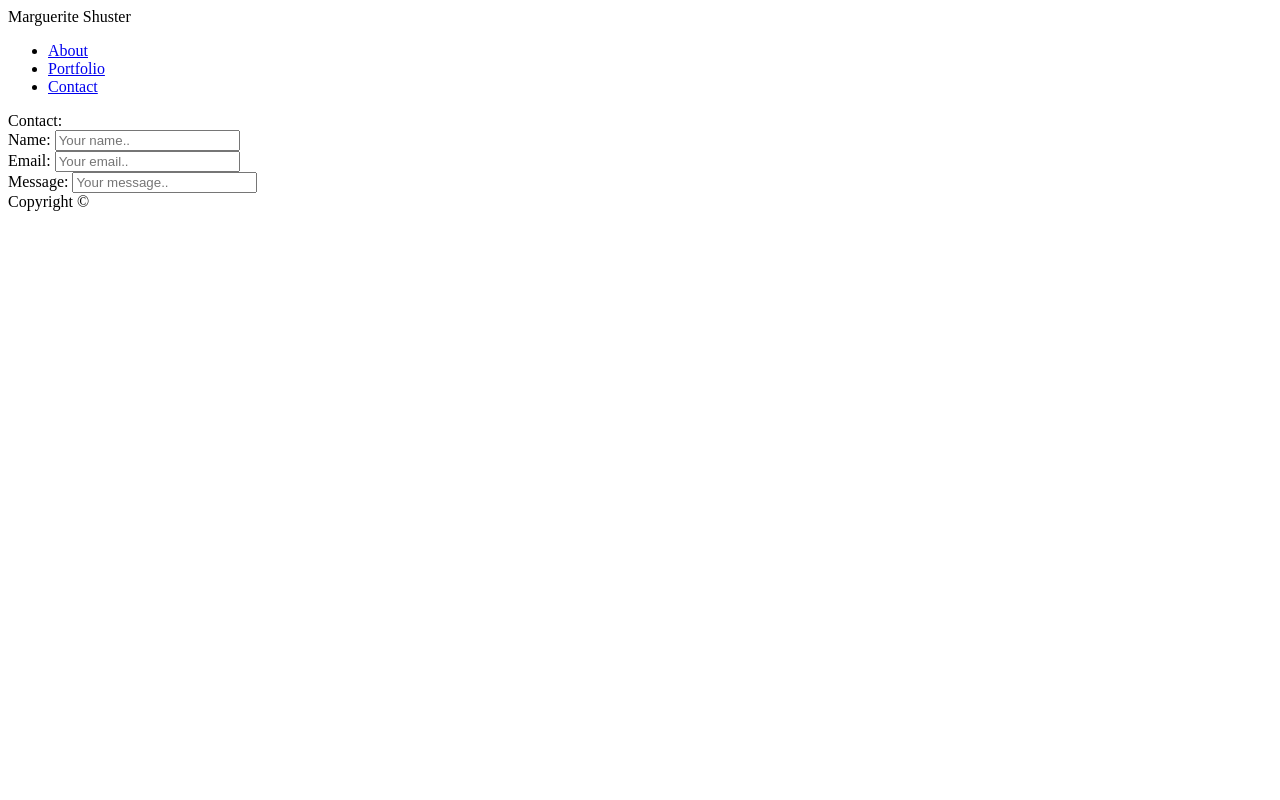
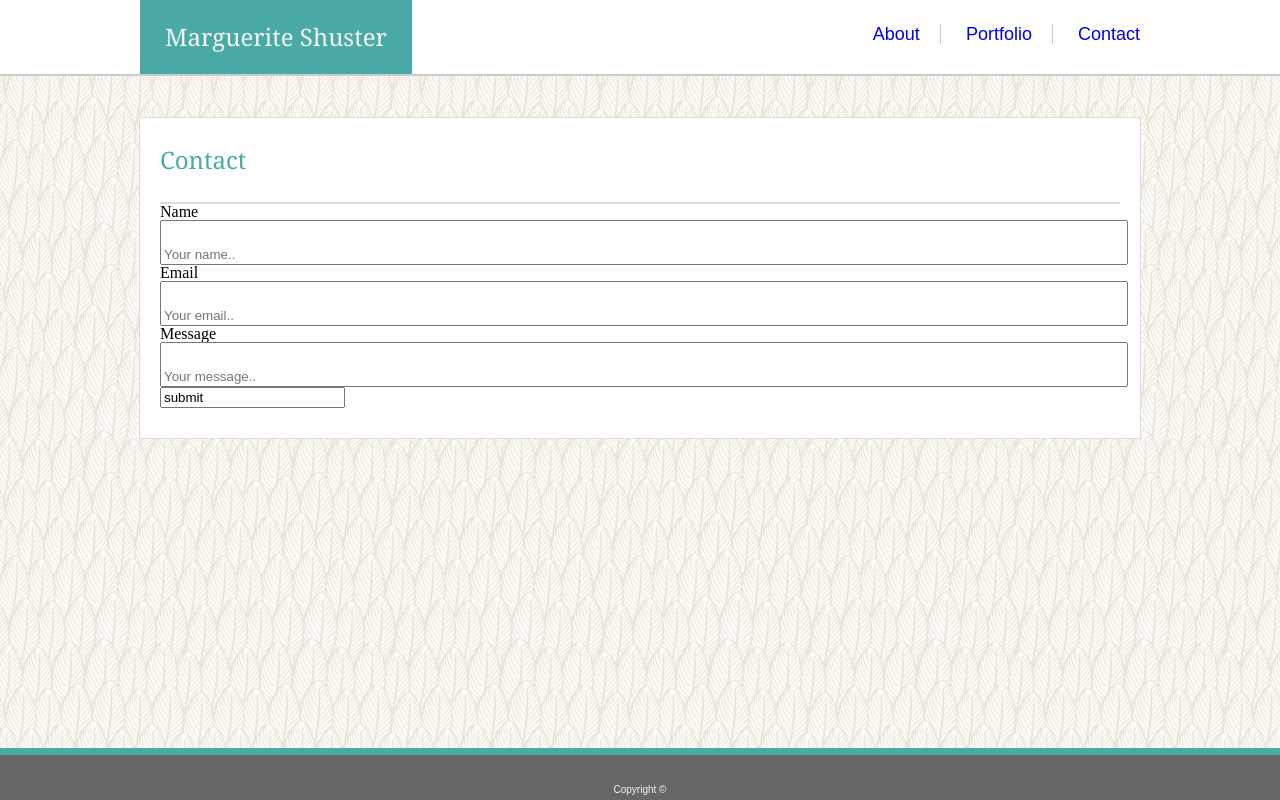
Before and after one commit to mshuster4/Basic-Portfolio, a plain HTML site: page contact.html in a window 1280 px wide. Drawn offline with Linux system fonts and the light colour scheme.

Commit message:
contact code

```diff
--- a/assets/css/style.css
+++ b/assets/css/style.css
@@ -110,6 +110,15 @@ p {
     height: 200px;
 }
 
+input[type=text] {
+    width: 100%;
+    padding-top: 25px;
+}
+
+input[type=submit]:hover {
+    background-color: green;
+}
+
 .content-header {
     color: #4aaaa5;
     margin-left: auto;
--- a/contact.html
+++ b/contact.html
@@ -1,32 +1,42 @@
 <!DOCTYPE html>
-<html>
+    <html lang="en-us">
         <head>
+                <link rel="stylesheet" href="assets/css/reset.css">
+                <link rel="stylesheet" href="assets/css/style.css">
                 <title>Marguerite Shuster</title>
             </head>
             <body>
-        <div>
-            <header>Marguerite Shuster</header>
+                <header>
+                    <div class="wrapper">
+                        <div class="main-header">
+                            <h1>Marguerite Shuster</h1>
+                        </div>
+                        <div class="nav">
                             <nav>
-                <ul>
-                    <li><a href="#">About</a></li>
-                    <li><a href="#">Portfolio</a></li>
-                    <li><a href="#">Contact</a></li>
-                </ul>
+                                <a class="about-button" href="#about">About</a>
+                                <a class="port-button" href="#portfolio">Portfolio</a>
+                                <a class="contact-button" href="#contact">Contact</a>
                             </nav>
-            <div>
-                <header>Contact:</header>
-                <div>
+                        </div>
+                    </div>
+                </header>
+                <br>
+                <div class="main-content">
+                    <div class="content-header">
+                        <h2>Contact</h2>
+                    </div>
                             <form action="action_page.php">
-                        <label for="name">Name:</label>
-                        <input type="text" id="name" placeholder="Your name.."><br>
-                        <label for="email">Email:</label>
-                        <input type="text" id="email" placeholder="Your email.."><br>
-                        <label for="message">Message:</label>
-                        <input type="text" id="message" placeholder="Your message.."><br>
+                                <label for="name">Name</label>
+                                <input type="text" id="name" placeholder="Your name..">
+                                <label for="email">Email</label>
+                                <input type="text" id="email" placeholder="Your email..">
+                                <label for="message">Message</label>
+                                <input type="text" id="message" placeholder="Your message..">
+                                <input type type="submit" value="submit">
                             </form>
-                    <div>
+                </div>
+                        <div class="footer">
                                 <footer>Copyright &copy;</footer>
                         </div>
-                </div>
-            </div>
-        </div>
+            </body>
+    </html>
```
Lines whose indentation alone changed are shown as unchanged.
